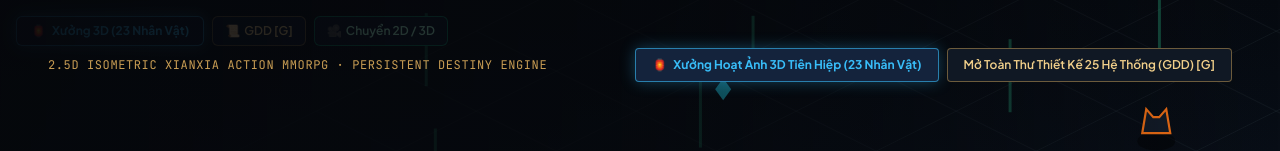
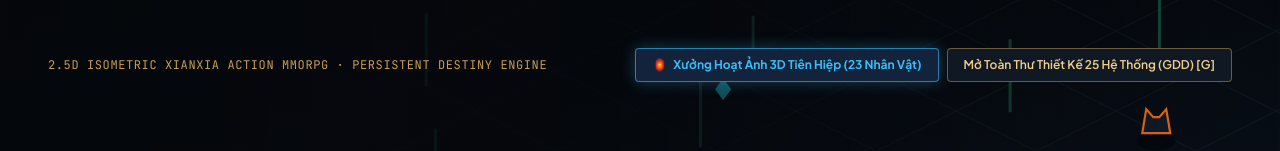
Before and after one commit to RichTy-ship/Van_Dao_Tien_Do, a React (Vite) app: page / in a window 1280 px wide. Shown: the top 151 px of the page. Built offline with nearby package versions, Linux system fonts and the light colour scheme.

Commit message:
fix: make 3D toggle explicit, persist state in localStorage, and remove overlapping HUD elements

```diff
--- a/src/App.tsx
+++ b/src/App.tsx
@@ -141,7 +141,13 @@ export default function App() {
   const [isGddOpen, setIsGddOpen] = useState<boolean>(false);
   const [isCultivationOpen, setIsCultivationOpen] = useState<boolean>(false);
   const [isXianxiaStudioOpen, setIsXianxiaStudioOpen] = useState<boolean>(false);
-  const [render3D, setRender3D] = useState<boolean>(true);
+  const [render3D, setRender3D] = useState<boolean>(() => {
+    if (typeof window !== 'undefined') {
+      const saved = localStorage.getItem('VAN_DAO_RENDER_3D');
+      if (saved !== null) return saved === 'true';
+    }
+    return true;
+  });
   const [activeDestinyEvent, setActiveDestinyEvent] =
     useState<DestinyEventOutcome | null>(null);
   const [endRunSnapshot, setEndRunSnapshot] = useState<{
@@ -2399,12 +2405,22 @@ export default function App() {
                 tabIndex={-1}
                 onClick={(e) => {
                   e.currentTarget.blur();
-                  setRender3D((prev) => !prev);
+                  setRender3D((prev) => {
+                    const next = !prev;
+                    if (typeof window !== 'undefined') {
+                      localStorage.setItem('VAN_DAO_RENDER_3D', String(next));
+                    }
+                    return next;
+                  });
                 }}
                 aria-label="Chuyển đổi đồ họa 3D / 2D"
-                className="px-3 py-2 rounded bg-[#090d14]/92 hover:bg-[#16202e] text-[#a7f3d0] border border-[#10b981]/50 text-xs font-semibold whitespace-nowrap shrink-0 cursor-pointer flex items-center gap-1"
+                className={`px-3.5 py-2 rounded text-xs font-bold whitespace-nowrap shrink-0 cursor-pointer flex items-center gap-1.5 transition-all shadow-md ${
+                  render3D
+                    ? 'bg-[#14233c] hover:bg-[#1e3458] text-[#38bdf8] border border-[#38bdf8]/70 shadow-[0_0_15px_rgba(56,189,248,0.4)]'
+                    : 'bg-[#16202e] hover:bg-[#22334d] text-[#f2d08b] border border-[#c89d54]/70 shadow-[0_0_15px_rgba(200,157,84,0.3)] animate-pulse'
+                }`}
               >
-                <span>🎥</span> {render3D ? 'Đồ Họa 3D' : '2D Cổ Điển'}
+                <span>${render3D ? '🎮 Đang Bật 3D (Click: Về 2D)' : '⚡ BẬT ĐỒ HỌA 3D'}</span>
               </button>
 
               <button
--- a/src/components/XianxiaWorld3D.tsx
+++ b/src/components/XianxiaWorld3D.tsx
@@ -658,32 +658,7 @@ export const XianxiaWorld3D: React.FC<Props> = ({
       {/* 3D WebGL Canvas Viewport */}
       <div ref={containerRef} className="absolute inset-0 w-full h-full cursor-crosshair" />
 
-      {/* Top Floating 3D Control Ribbon */}
-      <div className="absolute top-4 left-4 z-20 flex items-center gap-2 pointer-events-auto">
-        <button
-          type="button"
-          onClick={onOpenXianxiaStudio}
-          className="px-3.5 py-1.5 text-xs font-bold bg-[#0f172a]/90 hover:bg-[#1e293b] text-[#38bdf8] border border-[#38bdf8]/60 rounded-md shadow-[0_0_15px_rgba(56,189,248,0.35)] backdrop-blur-md transition-all flex items-center gap-1.5 cursor-pointer"
-        >
-          <span>🏮</span> Xưởng 3D (23 Nhân Vật)
-        </button>
 
-        <button
-          type="button"
-          onClick={onOpenGddCodex}
-          className="px-3 py-1.5 text-xs font-semibold bg-[#0f172a]/90 hover:bg-[#1e293b] text-[#f2d08b] border border-[#c89d54]/50 rounded-md backdrop-blur-md transition-all flex items-center gap-1 cursor-pointer"
-        >
-          <span>📜</span> GDD [G]
-        </button>
-
-        <button
-          type="button"
-          onClick={onToggleRenderMode}
-          className="px-3 py-1.5 text-xs font-semibold bg-[#0f172a]/90 hover:bg-[#1e293b] text-[#a7f3d0] border border-[#10b981]/60 rounded-md backdrop-blur-md transition-all flex items-center gap-1 cursor-pointer"
-        >
-          <span>🎥</span> Chuyển 2D / 3D
-        </button>
-      </div>
 
       {/* Floating 3D Interaction Prompt at bottom */}
       <div className="absolute bottom-4 left-1/2 -translate-x-1/2 z-20 px-4 py-1.5 bg-[#090d14]/85 border border-[#334155]/60 rounded-full text-[11px] font-mono text-[#94a3b8] backdrop-blur-md pointer-events-none flex items-center gap-3">
```
